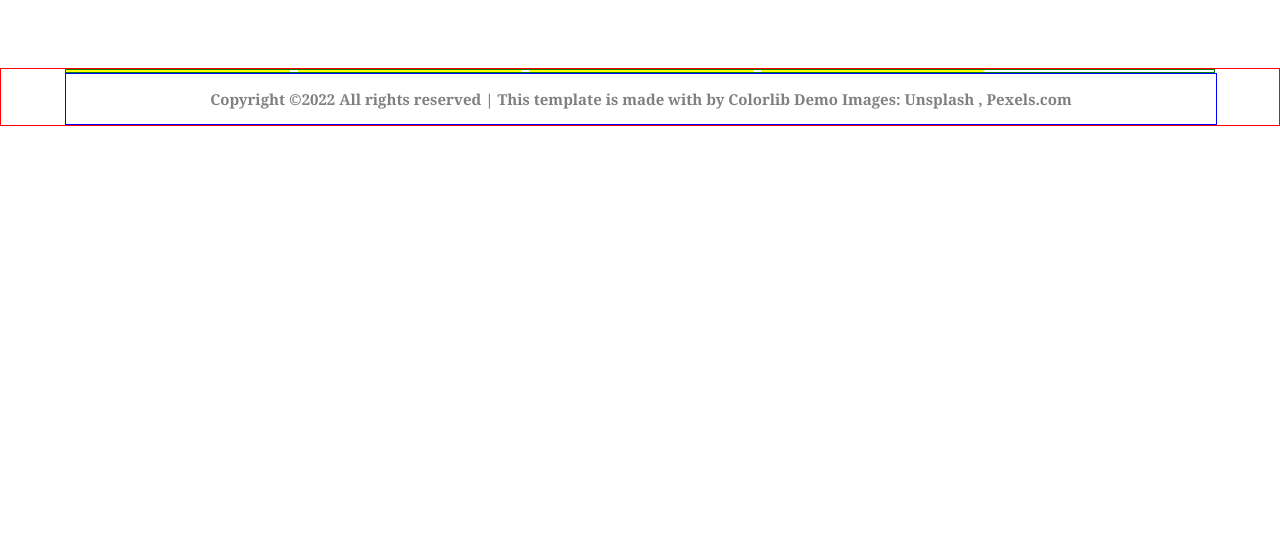
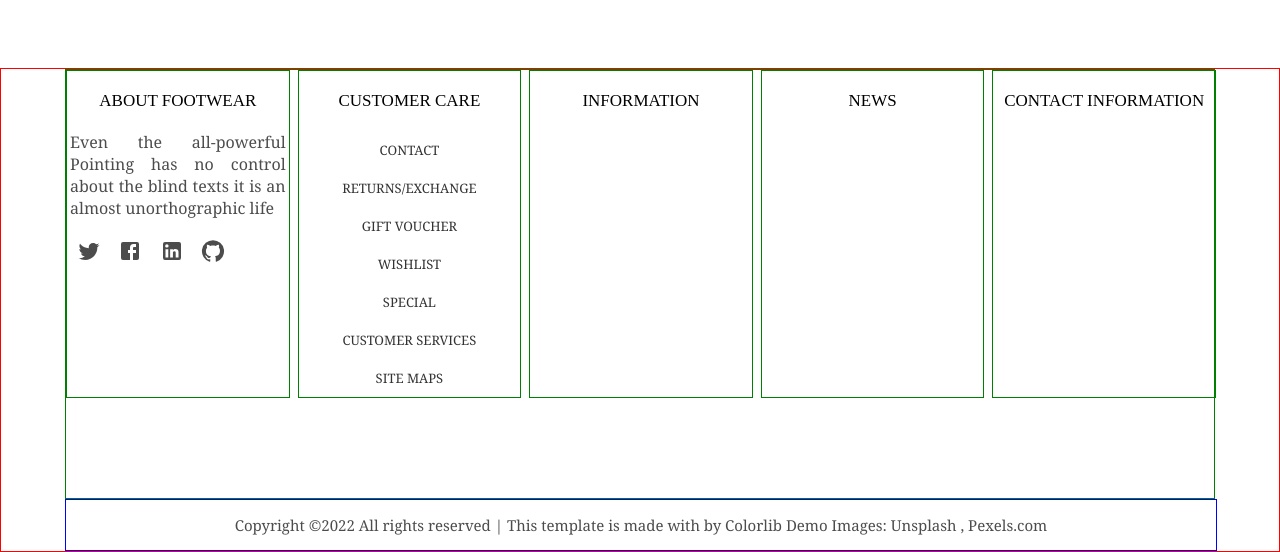
Before and after one commit to A-phenomenal1/footwear-clone-rab, a React (Create React App) app: page / in a window 1280 px wide. Shown: the part 4243-4795 px from the top of the page. Before the commit the page ends 4369 px from the top, so only its background shows below. Built offline with nearby package versions, Linux system fonts and the light colour scheme.

Commit message:
footer partial done

```diff
--- a/public/index.html
+++ b/public/index.html
@@ -24,6 +24,11 @@
       work correctly both with client-side routing and a non-root public URL.
       Learn how to configure a non-root public URL by running `npm run build`.
     -->
+    <!-- font-awesome -->
+    <!-- <link
+      rel="stylesheet"
+      href="https://cdnjs.cloudflare.com/ajax/libs/font-awesome/5.14.0/css/all.min.css"
+    /> -->
     <title>React App</title>
   </head>
   <body>
--- a/src/components/footer/Footer.css
+++ b/src/components/footer/Footer.css
@@ -18,10 +18,50 @@
 }
 
 .footer-col {
-  display: grid;
+  display: flex;
   width: 100%;
   height: auto;
-  border: 1px solid yellow;
+  margin-bottom: 100px;
+  border: 1px solid green;
+  flex-direction: column;
+}
+
+.footer-head {
+  display: flex;
+  margin: 20px 0;
+  font-size: 17px;
+  font-weight: 500;
+  justify-content: center;
+  text-transform: uppercase;
+  font-family: cursive !important;
+}
+
+.footer-item-text {
+  display: flex;
+  width: auto;
+  height: auto;
+  padding: 0 3px;
+  text-align: justify;
+  color: rgba(0, 0, 0, 0.7);
+}
+
+.footer-item-icons {
+  display: grid;
+  width: auto;
+  margin: 20px 0;
+  padding: 0 10px;
+  grid-column-gap: 5px;
+  grid-template-columns: repeat(5, 1fr);
+}
+
+.footer-item {
+  display: flex;
+  width: auto;
+  font-size: 13px;
+  padding: 10px 5px;
+  justify-content: center;
+  text-transform: uppercase;
+  color: rgba(0, 0, 0, 0.8);
 }
 
 .footer-bottom {
@@ -33,10 +73,10 @@
 
 .footer-bottom > h3 {
   display: flex;
-  justify-content: center;
   width: 100%;
   font-size: 15px;
-  color: grey;
-  font-weight: 600;
+  font-weight: 500;
   text-align: center;
+  justify-content: center;
+  color: rgba(0, 0, 0, 0.7);
 }
--- a/src/components/footer/Footer.js
+++ b/src/components/footer/Footer.js
@@ -1,4 +1,9 @@
 import React from "react";
+
+import TwitterIcon from "@mui/icons-material/Twitter";
+import FacebookIcon from "@mui/icons-material/Facebook";
+import GitHubIcon from "@mui/icons-material/GitHub";
+import LinkedInIcon from "@mui/icons-material/LinkedIn";
 
 import "./Footer.css";
 
@@ -7,25 +12,42 @@ function Footer() {
     <div className="footer-cont">
       <div className="footer-top">
         <div className="footer-col">
-          <div className="footer-head"></div>
+          <div className="footer-head">About footwear</div>
+          <div className="footer-item-text">
+            Even the all-powerful Pointing has no control about the blind texts
+            it is an almost unorthographic life
+          </div>
+          <div className="footer-item-icons">
+            <TwitterIcon style={{ color: "rgba(0, 0, 0, 0.7)" }} />
+            <FacebookIcon style={{ color: "rgba(0, 0, 0, 0.7)" }} />
+            <LinkedInIcon style={{ color: "rgba(0, 0, 0, 0.7)" }} />
+            <GitHubIcon style={{ color: "rgba(0, 0, 0, 0.7)" }} />
+          </div>
+        </div>
+        <div className="footer-col">
+          <div className="footer-head">customer care</div>
+          <div className="footer-item">Contact</div>
+          <div className="footer-item">Returns/Exchange</div>
+          <div className="footer-item">Gift Voucher</div>
+          <div className="footer-item">Wishlist</div>
+          <div className="footer-item">Special</div>
+          <div className="footer-item">customer services</div>
+          <div className="footer-item">site maps</div>
+        </div>
+        <div className="footer-col">
+          <div className="footer-head">Information</div>
           <div className="footer-item"></div>
           <div className="footer-item"></div>
           <div className="footer-item"></div>
         </div>
         <div className="footer-col">
-          <div className="footer-head"></div>
+          <div className="footer-head">News</div>
           <div className="footer-item"></div>
           <div className="footer-item"></div>
           <div className="footer-item"></div>
         </div>
         <div className="footer-col">
-          <div className="footer-head"></div>
-          <div className="footer-item"></div>
-          <div className="footer-item"></div>
-          <div className="footer-item"></div>
-        </div>
-        <div className="footer-col">
-          <div className="footer-head"></div>
+          <div className="footer-head">Contact Information</div>
           <div className="footer-item"></div>
           <div className="footer-item"></div>
           <div className="footer-item"></div>
```
Also changed, not shown: src/index.js (+6 -6 lines).
